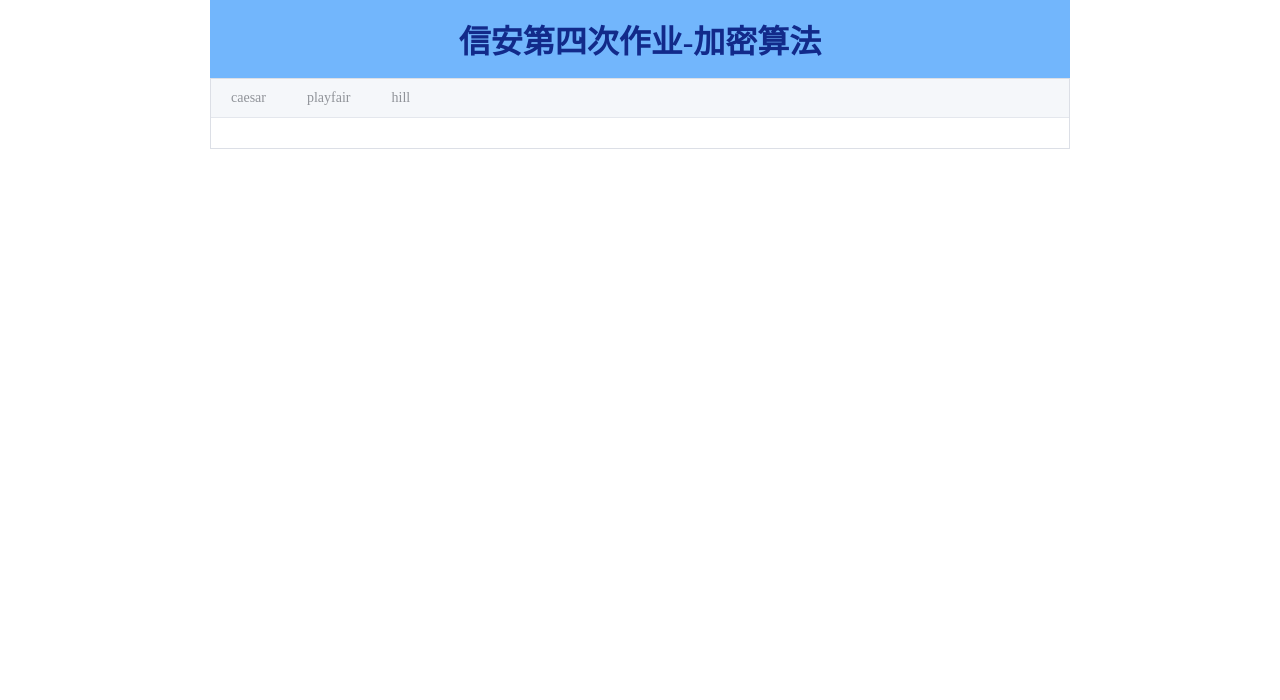
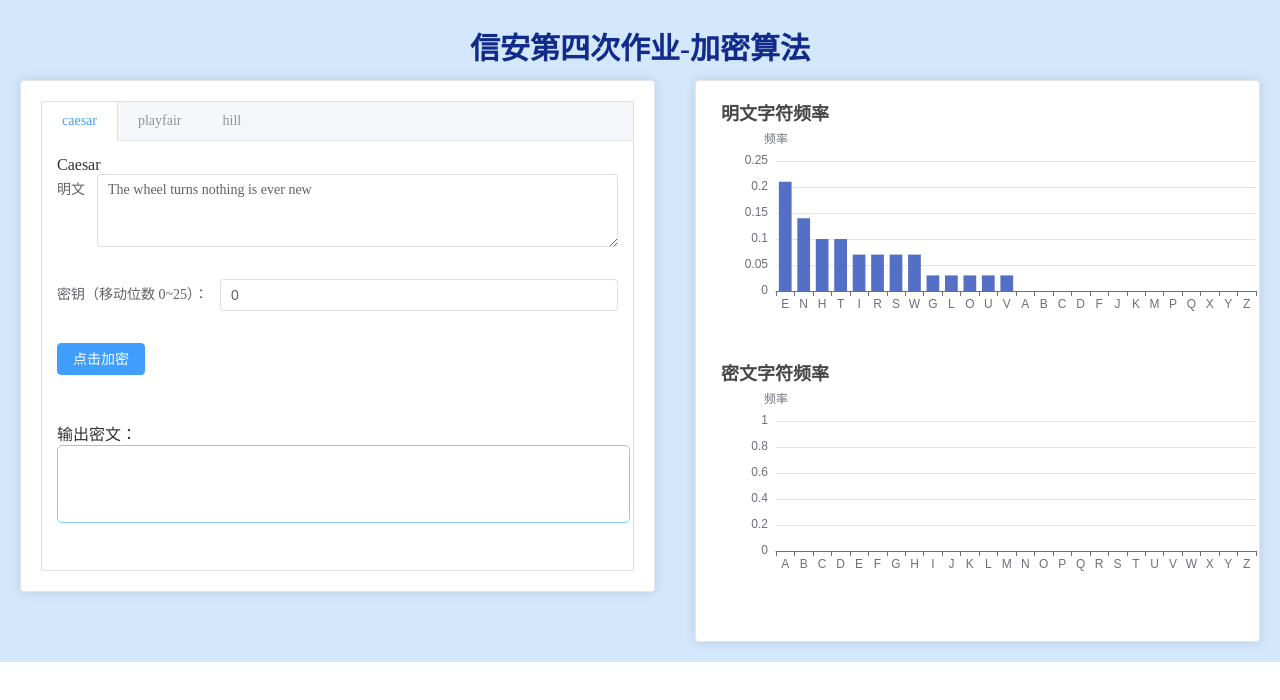
Before and after one commit to Mayonnaise-Sann/infosec_task, a Vue app in the folder encryption-algorithms/: page / in a window 1280 px wide. Shown: the top 700 px of the page. Built offline with nearby package versions, Linux system fonts and the light colour scheme.

Commit message:
增加字符频率统计模块
增加字符频率统计模块，修改界面样式，修改默认密钥

```diff
--- a/encryption-algorithms/package.json
+++ b/encryption-algorithms/package.json
@@ -9,6 +9,7 @@
   },
   "dependencies": {
     "core-js": "^3.6.5",
+    "echarts": "^5.4.0",
     "element-plus": "^2.2.17",
     "vue": "^3.0.0"
   },
--- a/encryption-algorithms/src/IndexPage.vue
+++ b/encryption-algorithms/src/IndexPage.vue
@@ -1,7 +1,15 @@
 <template>
 <div class="container">
+   <div class="common-layout">
+        <el-container>
+          <el-header>
             <h1>信安第四次作业-加密算法</h1>
-      <el-tabs type="border-card" @tab-change="handleClick"  activeName='caesar'>
+          </el-header>
+          <el-container>
+            <el-container style="width: 760px">
+            <el-main >
+              <el-card >
+                <el-tabs type="border-card" @tab-change="handleClick"  model-value='caesar'>
                     <!-- 1. 凯撒算法 -->
                     <el-tab-pane label="caesar" name="caesar">
                       <caesar ></caesar>
@@ -15,6 +23,18 @@
                       <hill ></hill>
                     </el-tab-pane>
                 </el-tabs>
+              </el-card>
+            </el-main>
+            </el-container>
+            <el-container>
+              <el-main>
+              <frequency-chat></frequency-chat>
+              </el-main>
+            </el-container>
+          </el-container>
+        </el-container>
+      </div>
+
 
   </div>
 </template>
@@ -23,6 +43,7 @@
 import Caesar from './components/Caesar'
 import Playfair from './components/Playfair'
 import Hill from './components/Hill'
+import FrequencyChat from './components/FrequencyChat'
 
 
 import { ref, provide } from 'vue'
@@ -42,7 +63,7 @@ import { ref, provide } from 'vue'
 
 */
 
-let plaintext = ref('Frailty thy name is woman');
+let plaintext = ref('The wheel turns nothing is ever new');
 let ciphertext = ref('');
 
 provide('originText', {
@@ -65,14 +86,16 @@ const handleClick = () => {
 
       h1 {
         margin: 0;
-        padding: .5em;
+        padding: .8em 0;
+        font-size: 30px;
+
         text-align: center;
         color: rgb(18, 42, 138);
       }
     .container {
-      width: 860px;
+      width: 100%;
       margin: 0 auto;
-      background-color: rgba(87, 169, 252, 0.838);
+      background-color: rgba(203, 228, 253, 0.838);
     }
 
 </style>
--- a/encryption-algorithms/src/components/Caesar.vue
+++ b/encryption-algorithms/src/components/Caesar.vue
@@ -2,7 +2,11 @@
     Caesar
     <inputform @encrypt="encrypt">
         <el-form-item class="inputArea" label="密钥（移动位数 0~25）：">
-            <el-input v-model.number="key" placeholder="请输入密钥(0~25)" clearable
+            <el-input
+                v-model="key"
+                placeholder="请输入密钥(0~25)"
+                @input="key = key.replace(/[^0-9]/g,'')"
+                clearable
              />
         </el-form-item>
     </inputform>
@@ -22,7 +26,7 @@ const useCaesar = (str, key) => {
     let len = str.length;
     for (let i = 0; i < len; i++) {
         // 取得ASCII码,循环增加
-        ciphertextArr.push(String.fromCharCode((str.charCodeAt(i) - 65 + key + 26) % 26 + 65))
+        ciphertextArr.push(String.fromCharCode((str.charCodeAt(i) - 65 + key*1 + 26) % 26 + 65))
     }
     let ciphertext = ciphertextArr.join('');
     return ciphertext;
--- /dev/null
+++ b/encryption-algorithms/src/components/Echarts.vue
@@ -0,0 +1,157 @@
+<template>
+    <div ref="main" id="mainChart"></div>
+</template>
+
+<script setup>
+import * as echarts from 'echarts';
+import { ref, defineProps, watch, onMounted,  } from 'vue'
+
+
+
+// 接受父组件参数
+const props = defineProps({
+     target: String,
+    chartData: {
+        type: Object,
+        default() {
+            return {
+                title: '',
+                xData: [],
+                series: [],
+            };
+      },
+    }
+})
+
+
+// 配置项
+// const option = {
+//     title: {
+//       text: 'ECharts Default'
+//     },
+//     legend: {
+//           // 图例文字颜色
+//           textStyle: {
+//             color: "#333",
+//           },
+//         },
+//         grid: {
+//           left: "20%",
+//         },
+//         // 提示框
+//         tooltip: {
+//           trigger: "axis",
+//         },
+//         xAxis: {
+//           type: "category", // 类目轴
+//           data: [],
+//           axisLine: {
+//             lineStyle: {
+//               color: "#17b3a3",
+//             },
+//           },
+//           axisLabel: {
+//             interval: 0,
+//             color: "#333",
+//           },
+//         },
+//         yAxis: [
+//           {
+//             type: "value",
+//             axisLine: {
+//               lineStyle: {
+//                 color: "#17b3a3",
+//               },
+//             },
+//           },
+//         ],
+//         color: [
+//           "#2ec7c9",
+//           "#b6a2de",
+//           "#5ab1ef",
+//           "#ffb980",
+//           "#d87a80",
+//           "#8d98b3",
+//         ],
+//         series: [],
+// }
+
+
+// 0 指定图表的配置项和数据
+var option = {
+    title: {
+      text: 'Default Title'
+    },
+    tooltip: {},
+      xAxis: {
+        name: '字母',
+      data: []
+    },
+  yAxis: {
+    name: '频率',
+
+    },
+    series: [
+      {
+        name: '频率',
+        type: 'bar',
+        data: []
+      }
+    ]
+};
+// 1. 使用ref创建虚拟DOM引用，使用时用main.value
+const main = ref();
+onMounted(
+  () => {
+    init() // 初始化
+  }
+)
+
+// 1.1 初始化函数
+var myChart = null;
+function init() {
+  // 基于准备好的dom，初始化echarts实例
+    myChart = echarts.init(main.value);
+    // 初始化数据并更新图表
+    initChartData();
+  // 使用刚指定的配置项和数据显示图表。
+  myChart.setOption(option);
+}
+
+// 1.2 初始化图表数据
+const initChartData = () => {
+    option.title.text = props.chartData.title;
+    option.xAxis.data = props.chartData.xData;
+    option.series = props.chartData.series;
+}
+
+// 2更新图表
+const updateChart = () => {
+    // 更新数据
+    initChartData();
+    if (myChart) {
+        // 应用配置
+        myChart.setOption(option);
+      } else {
+        // 若未初始化
+        myChart = echarts.init(main.value);
+        myChart.setOption(option);
+      }
+}
+
+// 3. 监听图表数据变化
+watch(
+    () => props.target,
+    () => {
+    updateChart();
+      // console.log('chartData change')
+},{deep: true})
+
+</script>
+
+<style>
+#mainChart {
+  width: 600px;
+  height: 160px;
+}
+</style>
--- /dev/null
+++ b/encryption-algorithms/src/components/FrequencyChat.vue
@@ -0,0 +1,108 @@
+<template>
+    <!-- <button @click="test">dada</button> -->
+    <el-card class="box-card">
+         <echarts
+         :chartData="chartDataPlain"
+         :target="p"
+         style="height: 260px"
+         ></echarts>
+
+         <echarts
+         :chartData="chartDataCipher"
+         :target="c"
+         style="height: 260px"
+         ></echarts>
+    </el-card>
+
+
+</template>
+
+
+
+<script setup>
+import Echarts from './Echarts'
+import { inject, computed, watch, } from 'vue';
+// 明文和密文字符串
+const { plaintext, ciphertext } = inject("originText");
+const p = computed(() => {
+    return plaintext.value.toUpperCase().split(' ').join('');
+})
+const c = computed(()=> ciphertext.value) ;
+
+// 明文图表配置项
+let chartDataPlain = {
+  title: '明文字符频率',
+  xData:['A', 'B', 'C', 'D', 'E', 'F', 'G', 'H', 'I', 'J', 'K', 'L', 'M', 'N', 'O', 'P', 'Q', 'R', 'S', 'T', 'U', 'V', 'W', 'X', 'Y', 'Z'],
+  series: [
+    {
+      name: '频率',
+      type: 'bar',
+      data: [0, 0, 0, 0, 0, 0, 0, 0, 0, 0, 0, 0, 0, 0, 0, 0, 0, 0, 0, 0, 0, 0, 0, 0, 0, 0]
+    }
+  ],
+}
+// 密文图表配置项
+let chartDataCipher = {
+  title: '密文字符频率',
+  xData:['A', 'B', 'C', 'D', 'E', 'F', 'G', 'H', 'I', 'J', 'K', 'L', 'M', 'N', 'O', 'P', 'Q', 'R', 'S', 'T', 'U', 'V', 'W', 'X', 'Y', 'Z'],
+  series: [
+    {
+      name: '频率',
+      type: 'bar',
+      data: [0, 0, 0, 0, 0, 0, 0, 0, 0, 0, 0, 0, 0, 0, 0, 0, 0, 0, 0, 0, 0, 0, 0, 0, 0, 0]
+    }
+  ],
+}
+
+// 监听数据变化，更新图表
+// 监听明文数据
+watch(p, () => {
+  let { letterArr,frequencyArr } = getChartData(p.value);
+  chartDataPlain.xData = letterArr;
+  chartDataPlain.series[0].data = frequencyArr;
+})
+// 监听密文数据
+watch(c, () => {
+  let { letterArr,frequencyArr } = getChartData(c.value);
+  chartDataCipher.xData = letterArr;
+  chartDataCipher.series[0].data = frequencyArr;
+})
+
+
+// 获取横纵坐标数据
+const getChartData = (str) => {
+  // 利用Map数据结构和数组，构造26个字母的横坐标序列，同时根据字母的映射频率排序
+    let arr = new Array;
+    for (let i = 65; i < 91; i++){
+        arr.push([String.fromCharCode(i), 0]);
+    }
+    const len = str.length;
+    // const lenC = c.length;
+    for (let i = 0; i < len; i++) {
+        let index = str.charCodeAt(i) - 65;
+        arr[index][1]++;
+    }
+    for (let i = 0; i < arr.length; i++) {
+        arr[i][1] = (arr[i][1]/len).toFixed(2)*1;
+    }
+    arr.sort(function (a, b) { return b[1] - a[1] });  // 降序排序
+    const dateMap = new Map(arr);
+    let letterArr= Array.from(dateMap.keys());
+    let frequencyArr = Array.from(dateMap.values());
+
+    return {
+        letterArr,
+        frequencyArr
+    }
+
+}
+
+// 明文图表数据初始化
+const init = () => {
+  let { letterArr,frequencyArr } = getChartData(p.value);
+  chartDataPlain.xData = letterArr;
+  chartDataPlain.series[0].data = frequencyArr;
+}
+init() // 初始化
+
+</script>
--- a/encryption-algorithms/src/components/Hill.vue
+++ b/encryption-algorithms/src/components/Hill.vue
@@ -3,7 +3,6 @@
     <inputform @encrypt="encrypt">
     <el-form-item class="inputArea" label="密钥：">
         <el-input v-model="key" placeholder="请输入密钥，3*3的数字矩阵，数字用逗号隔开"
-        maxlength="17"
         @input="key = key.replace(/[^0-9\,\，]/g,'').replace(/[\，]/g,',')"
         clearable
          />
--- a/encryption-algorithms/src/components/Inputform.vue
+++ b/encryption-algorithms/src/components/Inputform.vue
@@ -4,7 +4,7 @@
         <el-form-item class="inputArea" label="明文" prop="plaintext">
            <el-input
            v-model="plaintext"
-           :rows="2"
+           :rows="3"
            type="textarea"
            placeholder="请输入明文"
            @input="plaintext = plaintext.replace(/[^\a-\z\A-\Z\s]/g,'')"
@@ -25,7 +25,9 @@
 </template>
 
 <script setup>
-    import {  inject, defineEmits, computed } from 'vue'
+import { inject, defineEmits, computed } from 'vue'
+
+
     const { plaintext, ciphertext } = inject('originText')
 
     // 将原始输入的字符格式化为大写字母
@@ -47,15 +49,18 @@
 
     #ciphertext {
         width: 99%;
-        height: 50px;
+        min-height: 60px;
         border-radius: 5px;
         padding: .5em;
         margin: 0;
         /* overflow: scroll; */
         border: 1px solid skyblue;
+        word-wrap: break-word;
+        word-break: normal;
 
     }
     #encryption {
         margin-bottom: 2em;
+
     }
 </style>
--- a/encryption-algorithms/src/components/Playfair.vue
+++ b/encryption-algorithms/src/components/Playfair.vue
@@ -28,7 +28,7 @@ import { ref, computed, inject } from 'vue'
 const { ciphertext } = inject("originText");
 
 // 密钥，字母字符
-const key = ref('cshao');
+const key = ref('holmes');
 // 填充字符，单个字母，默认为k
 const fillChar = ref('k');
 
```
Lines whose indentation alone changed are shown as unchanged.
